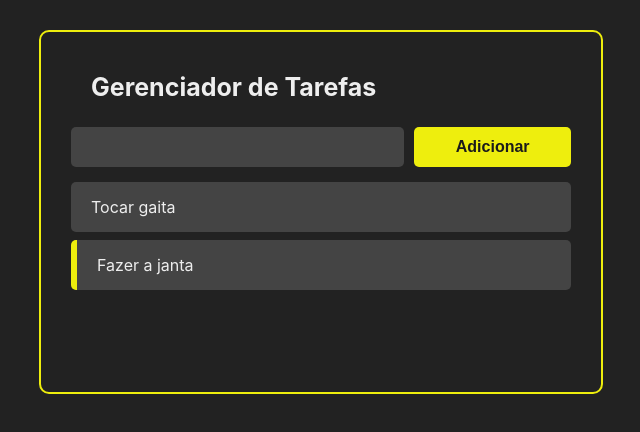
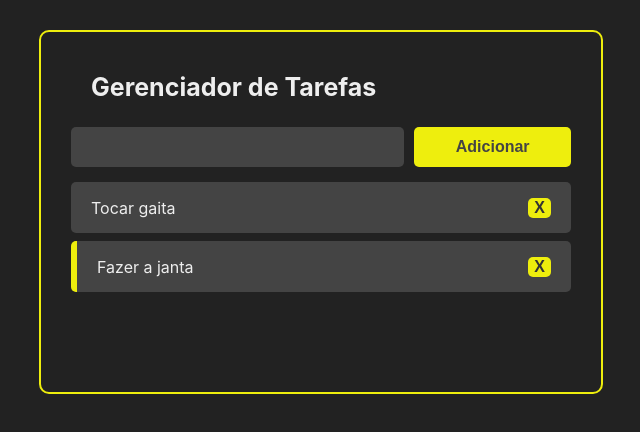
Before and after one commit to adolfoscheidt/projeto-byne-stocks, a React (Create React App) app: page / in a window 1280 px wide. Shown: the top 432 px of the page, without its empty margins (319-959 px from the left). Built offline with nearby package versions, Linux system fonts and the light colour scheme.

Commit message:
adc botao de remover sem onclick

```diff
--- a/src/components/Button.css
+++ b/src/components/Button.css
@@ -5,7 +5,7 @@
     border-radius: 5px;
     width: 100%;
     font-size: 16px;
-    color: rgb(27, 27, 27);
+    color: #444;
     font-weight: bold;
     cursor: pointer;
     border: none;
--- a/src/components/Task.css
+++ b/src/components/Task.css
@@ -9,3 +9,12 @@
     align-items: center;
     cursor: pointer;
 }
+
+.remove-task-button{
+    background-color: rgb(238, 238, 13);
+    border: none;
+    font-size: 16px;
+    border-radius: 5px;
+    font-weight: bold;
+    color:#333
+}
--- a/src/components/Task.jsx
+++ b/src/components/Task.jsx
@@ -3,11 +3,20 @@ import "./Task.css";
 
 const Task = ({ task, handleTaskClick }) => {
   return (
-     <div className="task-container" style={task.completed ? { borderLeft: '6px solid rgb(238, 238, 13)'} : {}} onClick={() => handleTaskClick(task.id)}>
-          {task.title}
+    <div
+      className="task-container"
+      style={
+        task.completed ? { borderLeft: "6px solid rgb(238, 238, 13)" } : {}
+      }
+      onClick={() => handleTaskClick(task.id)}
+    >
+      {task.title}
+
+      <div className="buttons-container">
+        <button className="remove-task-button">X</button>
       </div>
-  )
-  // return <div className="task-container">{task.title}</div>;
+    </div>
+  );
 };
 
 export default Task;
```
